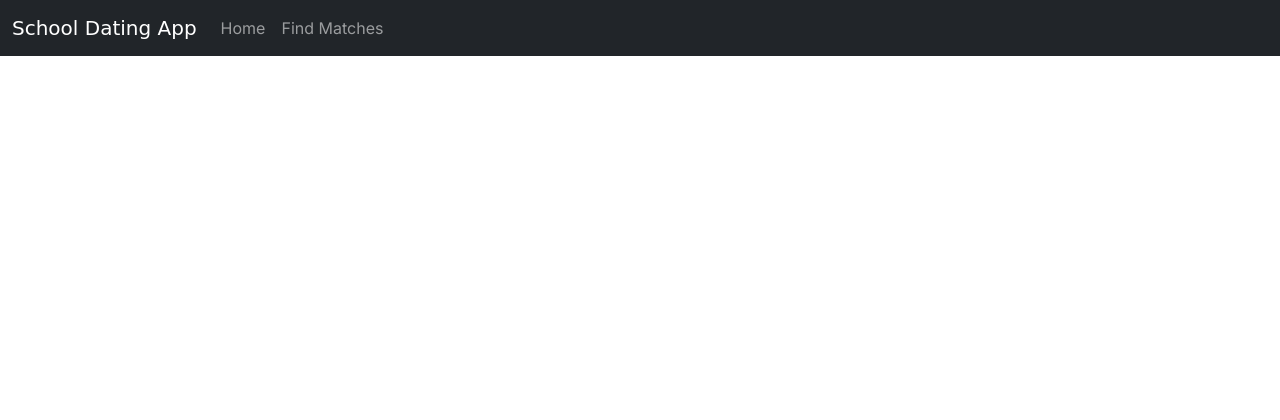
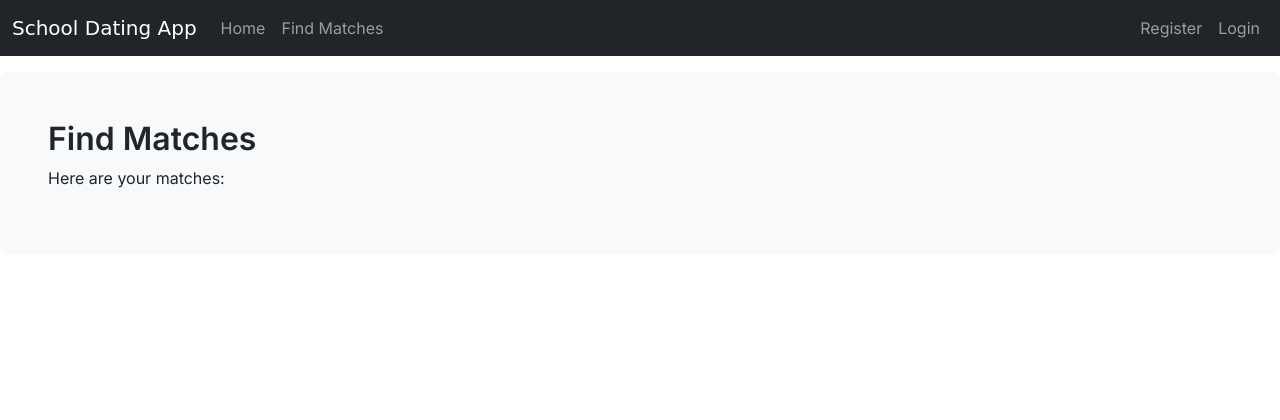
Before and after one commit to ZFCrow/SITDating, a Flask app: page /match in a window 1280 px wide. Shown: the top 420 px of the page. Run offline with Flask 3, Linux system fonts and the light colour scheme; parts of the project's set-up code (start-up, migrations or seed data) failed here and were passed over; some web fonts are replaced.

Commit message:
add register and login

```diff
--- a/app.py
+++ b/app.py
@@ -13,15 +13,15 @@
 app = Flask(__name__)
 
 # SSH server details
-ssh_host = '34.168.147.200'
-ssh_username = 'sitdate-dev'
-ssh_password = 'sitokc'  # SSH password
+ssh_host = "34.168.147.200"
+ssh_username = "sitdate-dev"
+ssh_password = "sitokc"  # SSH password
 
 # MySQL server details
-db_host = 'localhost'
-db_user = 'sitdate-sqldev'
-db_password = 'sit123'
-db_name = 'sit_date'
+db_host = "localhost"
+db_user = "sitdate-sqldev"
+db_password = "sit123"
+db_name = "sit_date"
 db_port = 3306
 
 # Start SSH tunnel
@@ -29,40 +29,51 @@
     (ssh_host, 22),
     ssh_username=ssh_username,
     ssh_password=ssh_password,
-    remote_bind_address=(db_host, db_port)
+    remote_bind_address=(db_host, db_port),
 )
 server.start()
 
 # Configure SQLAlchemy to use the tunnel
-app.config['SQLALCHEMY_DATABASE_URI'] = f'mysql+pymysql://{db_user}:{db_password}@{db_host}:{server.local_bind_port}/{db_name}'
-app.config['SQLALCHEMY_TRACK_MODIFICATIONS'] = False
+app.config["SQLALCHEMY_DATABASE_URI"] = (
+    f"mysql+pymysql://{db_user}:{db_password}@{db_host}:{server.local_bind_port}/{db_name}"
+)
+app.config["SQLALCHEMY_TRACK_MODIFICATIONS"] = False
 
 db = SQLAlchemy(app)
 
 
 # Dummy data for demonstration
 users = [
-    {"id": 1, "name": "Alice", "interests": "Reading, Hiking, Music","age": 15},
+    {"id": 1, "name": "Alice", "interests": "Reading, Hiking, Music", "age": 15},
     {"id": 2, "name": "Bob", "interests": "Sports, Cooking, Traveling", "age": 20},
 ]
+
 
 class Users(db.Model):
     id = db.Column(db.Integer, primary_key=True)
     username = db.Column(db.String(50), unique=True, nullable=False)
-    password = db.Column(db.String(200), nullable=False)  # Assuming a password column exists
-    age = db.Column(db.Integer) # Assuming an age column exists
-@app.route('/')
+    password = db.Column(
+        db.String(200), nullable=False
+    )  # Assuming a password column exists
+    age = db.Column(db.Integer)  # Assuming an age column exists
+
+
+@app.route("/")
 def home():
-    return render_template('home.html', users=users)
+    return render_template("home.html", users=users)
 
-@app.route('/users')
+
+@app.route("/users")
 def get_users():
     users = Users.query.all()
-    user_list = [{'id': user.id, 'username': user.username,'age':user.age }for user in users]
-    print (user_list)
+    user_list = [
+        {"id": user.id, "username": user.username, "age": user.age} for user in users
+    ]
+    print(user_list)
     return jsonify(user_list)
 
-@app.route('/profile/<int:user_id>')
+
+@app.route("/profile/<int:user_id>")
 def profile(user_id):
     user = next((user for user in users if user["id"] == user_id), None)
     return render_template("profile.html", user=user)
@@ -73,5 +84,15 @@
     return render_template("match.html")
 
 
+@app.route("/register")
+def register():
+    return render_template("register.html")
+
+
+@app.route("/login")
+def login():
+    return render_template("login.html")
+
+
 if __name__ == "__main__":
     app.run(debug=True)
--- a/templates/home.html
+++ b/templates/home.html
@@ -3,11 +3,11 @@
 {% block body %}
 <main class="flex-shrink-0">
     <div class="bg-light p-5 rounded">
-        <h2>Welcome to the School Dating App</h2>
-        <p>Select a profile to view:</p>
+        <h2 class="inter-semibold">Welcome to the School Dating App</h2>
+        <p class="inter-regular">Select a profile to view:</p>
         <ul>
             {% for user in users %}
-            <li><a href="{{ url_for('profile', user_id=user.id) }}">{{ user.name }}</a></li>
+            <li><a class="inter-regular" href="{{ url_for('profile', user_id=user.id) }}">{{ user.name }}</a></li>
             {% endfor %}
         </ul>
     </div>
--- a/templates/includes/_navbar.html
+++ b/templates/includes/_navbar.html
@@ -14,6 +14,14 @@
                     <a class="nav-link inter-regular" href="{{ url_for('match') }}">Find Matches</a>
                 </li>
             </ul>
+            <ul class="navbar-nav ms-auto mb-2 mb-md-0">
+                <li class="nav-item">
+                    <a class="nav-link inter-regular" aria-current="page" href="{{ url_for('register') }}">Register</a>
+                </li>
+                <li class="nav-item">
+                    <a class="nav-link inter-regular" href="{{ url_for('login') }}">Login</a>
+                </li>
+            </ul>
         </div>
     </div>
 </nav>
--- a/templates/match.html
+++ b/templates/match.html
@@ -1,11 +1,16 @@
 {% extends "base.html" %}
 
-{% block content %}
-    <h2>Find Matches</h2>
-    <p>Here are your matches:</p>
-    <ul>
-        {% for user in users %}
-            <li><a href="{{ url_for('profile', user_id=user.id) }}">{{ user.name }}</a></li>
-        {% endfor %}
-    </ul>
+{% block body %}
+<main class="flex-shrink-0">
+    <div class="bg-light p-5 rounded">
+        <h2 class="inter-semibold">Find Matches</h2>
+        <p class="inter-regular">Here are your matches:</p>
+        <ul>
+            {% for user in users %}
+            <li><a class="inter-regular" href="{{ url_for('profile', user_id=user.id) }}">{{ user.name }}</a></li>
+            {% endfor %}
+        </ul>
+    </div>
+</main>
+
 {% endblock %}
```
Also changed, not shown: templates/login.html (added, +12 -0 lines), templates/register.html (added, +12 -0 lines).
